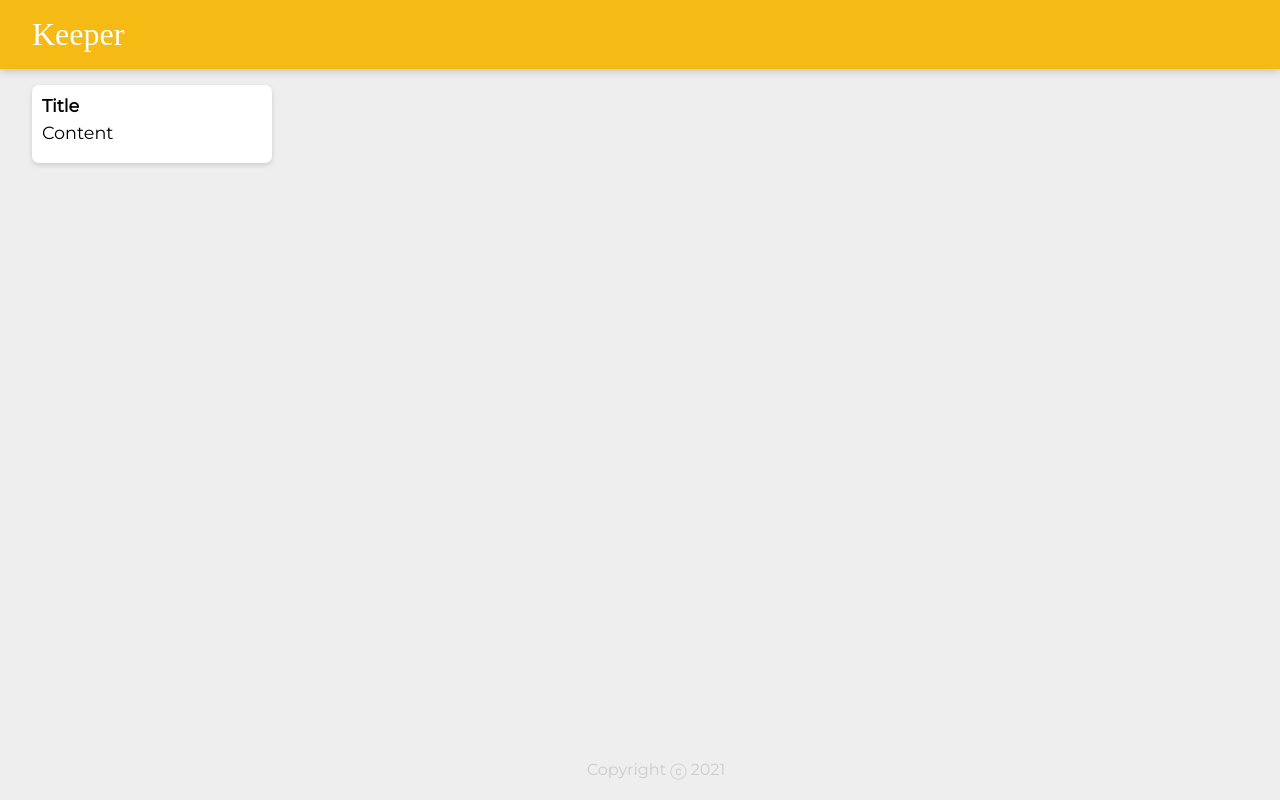
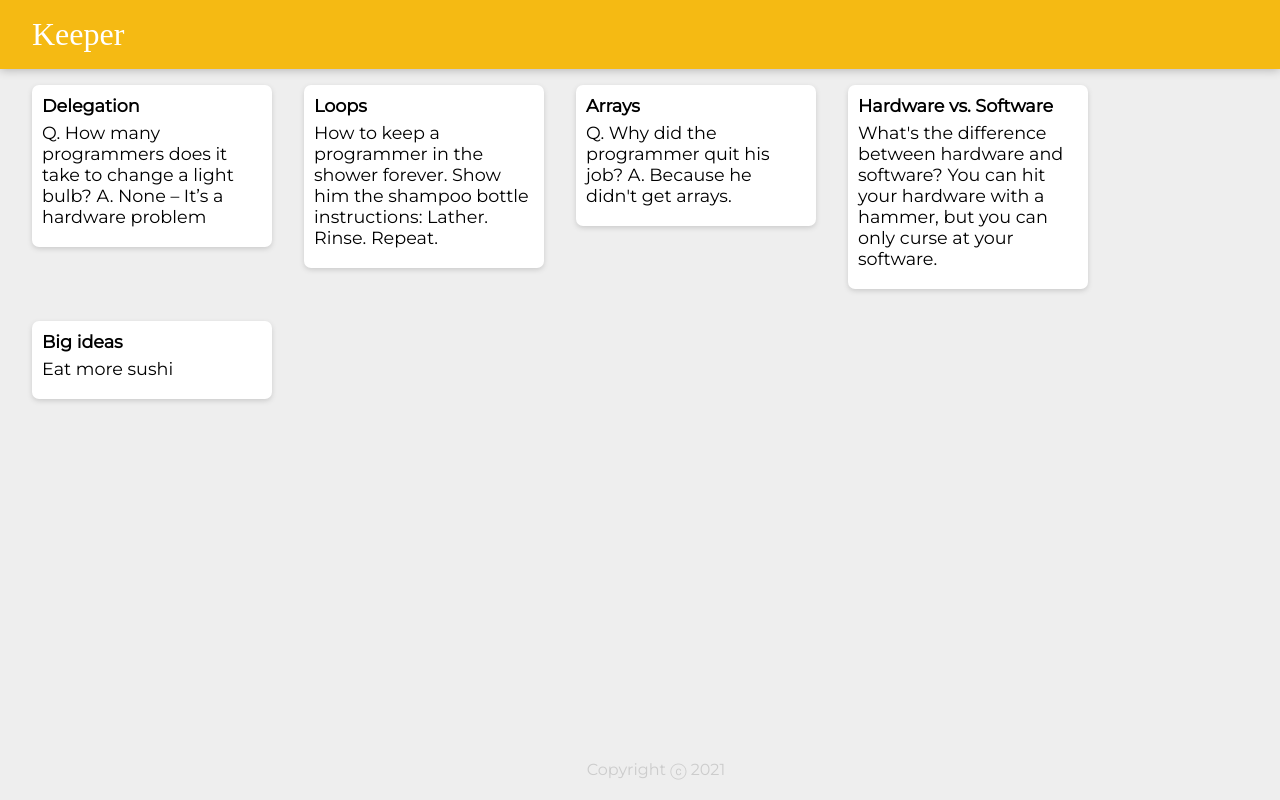
Before and after one commit to rohit-vrrr/Keeper-App, a React (Create React App) app: page / in a window 1280 px wide. Built offline with nearby package versions, Linux system fonts and the light colour scheme; a web font is replaced by a local one.

Commit message:
mapped components

```diff
--- a/src/components/App.jsx
+++ b/src/components/App.jsx
@@ -2,12 +2,21 @@
 import Header from "./Header";
 import Footer from "./Footer";
 import Note from "./Note";
+import notes from "../notes";
 
 function App() {
     return(
         <div>
             <Header />
-            <Note />
+
+            {notes.map((eachNote) => (
+                <Note
+                    key={eachNote.key}
+                    title={eachNote.title}
+                    content={eachNote.content}
+                />
+            ))}
+
             <Footer />
         </div>
     );
--- a/src/components/Note.jsx
+++ b/src/components/Note.jsx
@@ -1,10 +1,10 @@
 import React from "react";
 
-function Note() {
+function Note(props) {
     return(
         <div className="note">
-            <h1>Title</h1>
-            <p>Content</p>
+            <h1>{props.title}</h1>
+            <p>{props.content}</p>
         </div>
     );
 }
--- /dev/null
+++ b/src/notes.js
@@ -0,0 +1,34 @@
+const notes = [
+    {
+        key: 1,
+        title: "Delegation",
+        content:
+        "Q. How many programmers does it take to change a light bulb? A. None – It’s a hardware problem"
+    },
+    {
+        key: 2,
+        title: "Loops",
+        content:
+        "How to keep a programmer in the shower forever. Show him the shampoo bottle instructions: Lather. Rinse. Repeat."
+    },
+    {
+        key: 3,
+        title: "Arrays",
+        content:
+        "Q. Why did the programmer quit his job? A. Because he didn't get arrays."
+    },
+    {
+        key: 4,
+        title: "Hardware vs. Software",
+        content:
+        "What's the difference between hardware and software? You can hit your hardware with a hammer, but you can only curse at your software."
+    },
+    {
+        key: 5,
+        title: "Big ideas",
+        content:
+        "Eat more sushi"
+    }
+];
+
+export default notes;
```
